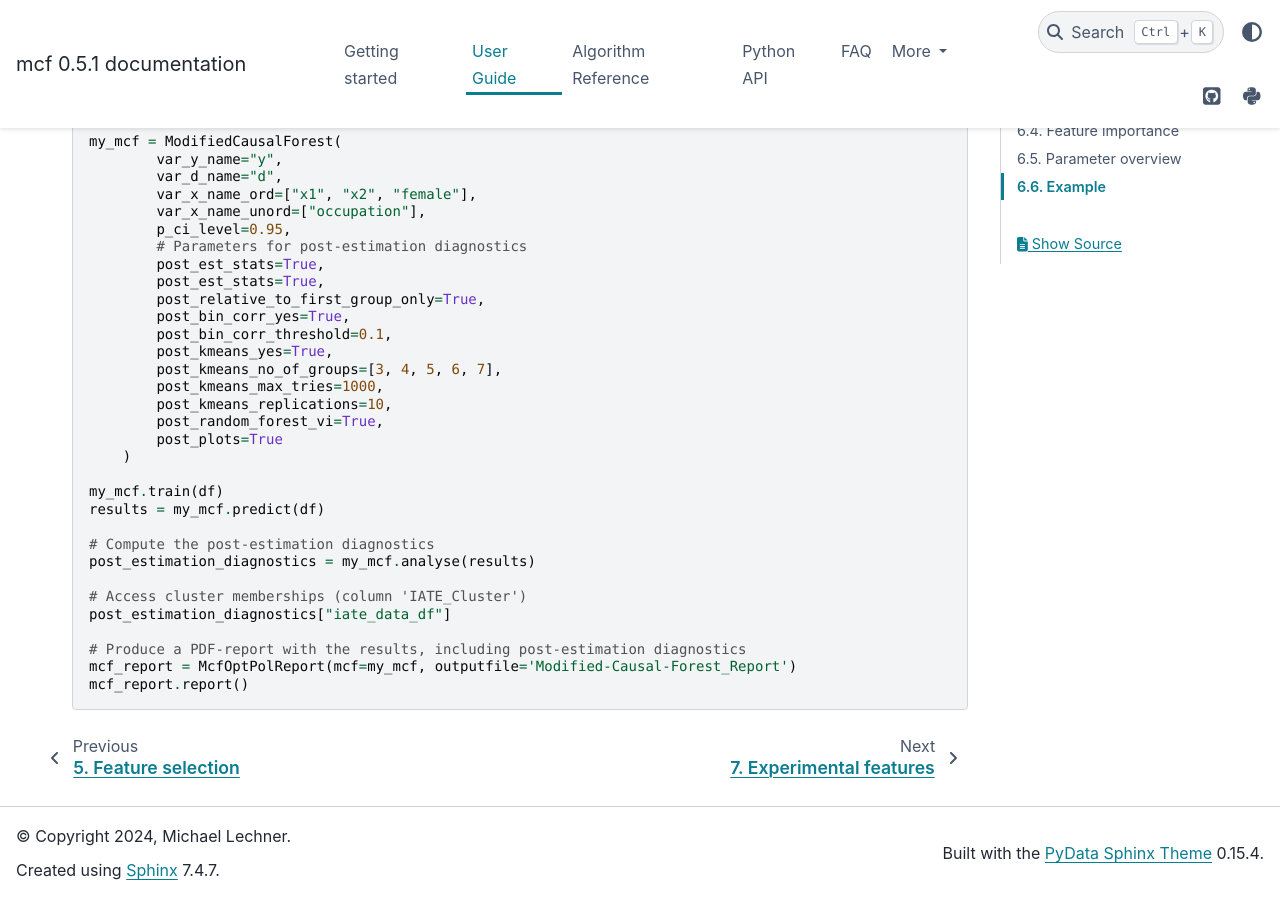
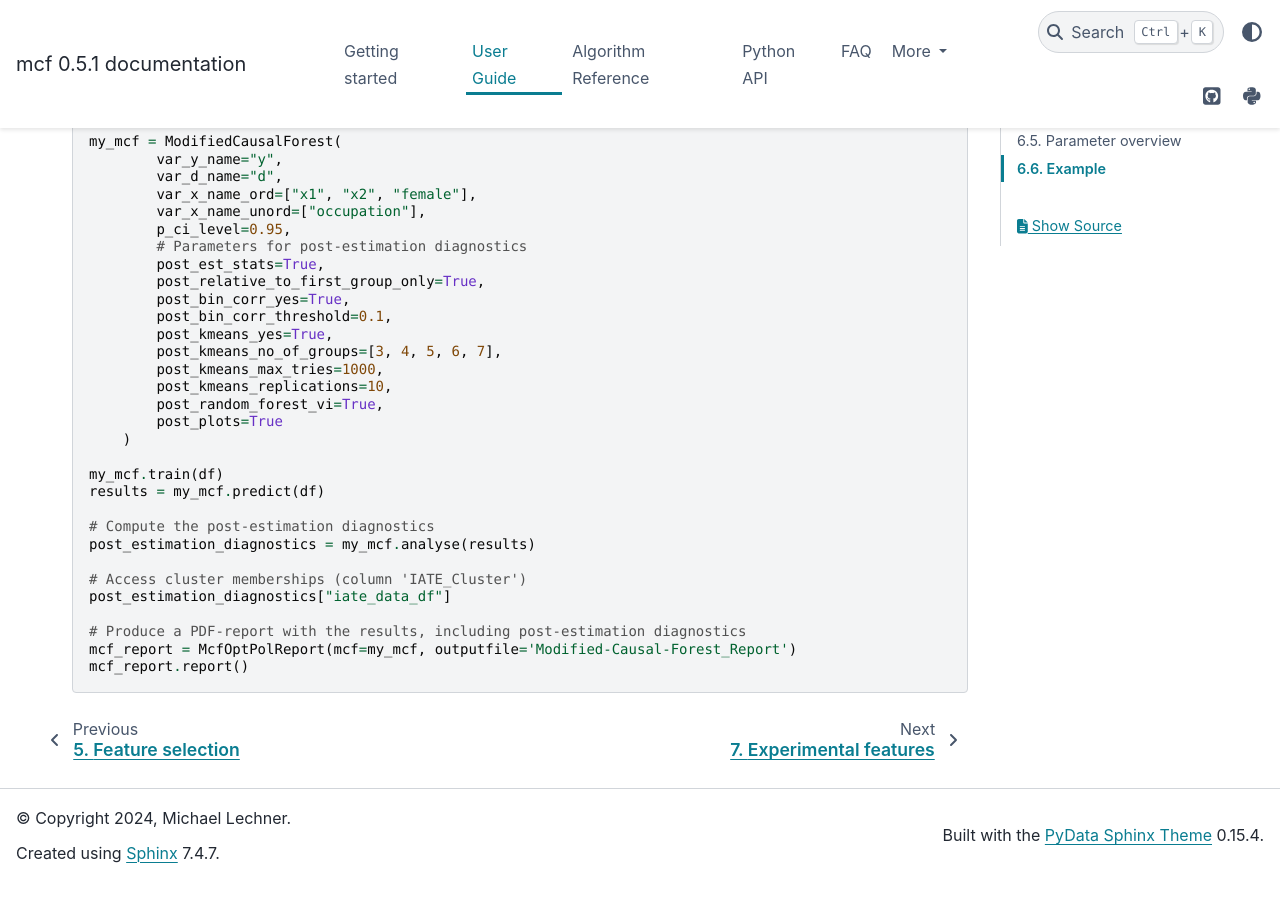
Before and after one commit to MCFpy/mcf, a Sphinx documentation site: the page built from docs/source/user_guide/post_estimation_diagnostics.rst, in a window 1280 px wide and 900 px high, scrolled down 3996 px. Built offline with Sphinx 7.4.7 and the PyData theme 0.15.4, drawn with Linux system fonts in a browser that asks for light colours.

Commit message:
Update post_estimation_diagnostics.rst

```diff
--- a/docs/source/user_guide/post_estimation_diagnostics.rst
+++ b/docs/source/user_guide/post_estimation_diagnostics.rst
@@ -155,7 +155,6 @@ Example
             p_ci_level=0.95,
             # Parameters for post-estimation diagnostics
             post_est_stats=True,
-            post_est_stats=True,
             post_relative_to_first_group_only=True,
             post_bin_corr_yes=True,
             post_bin_corr_threshold=0.1,
```
